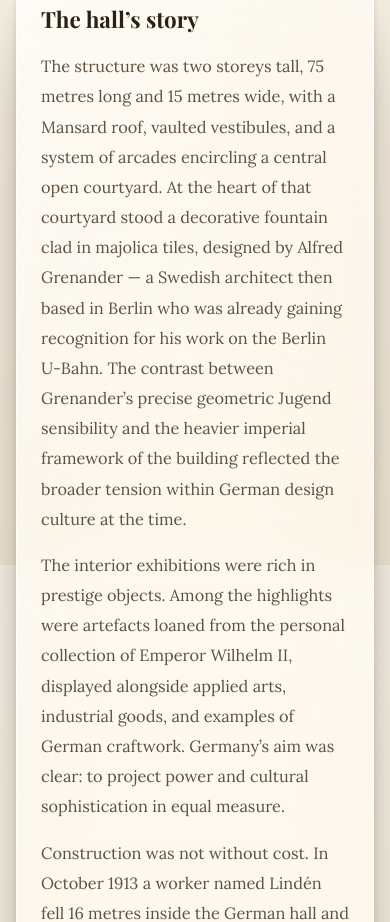
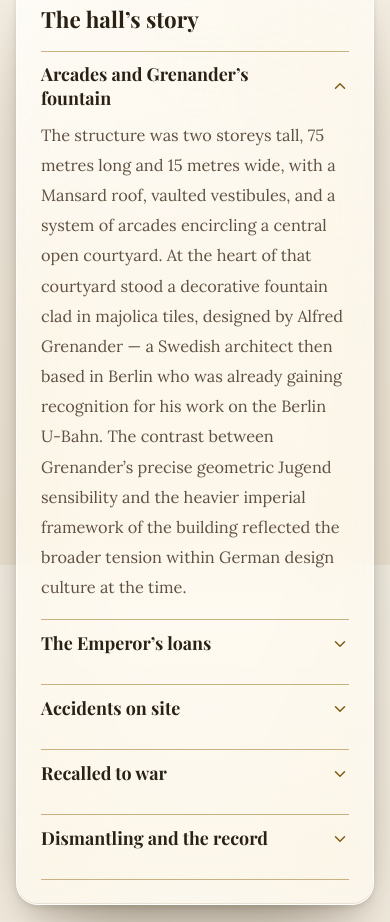
Before and after one commit to roerstrand/Digitization-Project, a plain HTML site: page germanbuilding.html in a window 390 px wide. Shown: the part 1967-2889 px from the top of the page. Drawn offline with nearby package versions, Linux system fonts and the light colour scheme.

Commit message:
Split building stories into titled parts and fit short landscape screens
Each story paragraph gets its own subheading. Below 1024 px the
subheadings become disclosure buttons: the first part is open, the rest
are hidden with hidden="until-found" so find-in-page still reaches them.
On short landscape screens the heading sits beside the first motif so
both appear in the first viewport.

Co-Authored-By: Claude Opus 5.5 <noreply@anthropic.com>

```diff
--- a/css/main.css
+++ b/css/main.css
@@ -1248,6 +1248,33 @@ main#content {
   .opening-lede { margin-top: -0.6rem; }
 }
 
+@media (max-width: 1023px) and (min-width: 600px) and (max-height: 520px) and (orientation: landscape) {
+  .gallery-container:has(.opening-head) {
+    grid-template-columns: minmax(0, 0.9fr) minmax(0, 1.1fr);
+    grid-template-rows: auto auto auto 1fr;
+    column-gap: 1.5rem;
+    align-items: start;
+  }
+
+  .opening-kicker,
+  .opening-head h1,
+  .opening-lede,
+  .opening-intro { grid-column: 1; }
+
+  .opening-kicker { grid-row: 1; }
+  .opening-head h1 { grid-row: 2; }
+  .opening-lede { grid-row: 3; }
+  .opening-intro { grid-row: 4; margin-top: 0; }
+
+  .gallery-container:has(.opening-head) > .gallery-box {
+    grid-column: 2;
+    grid-row: 1 / span 4;
+  }
+
+  .opening-facts,
+  .gallery-container:has(.opening-head) > .textbox { grid-column: 1 / -1; }
+}
+
 @media (min-width: 1024px) {
   .gallery-container:has(.opening-head) {
     grid-template-columns: minmax(0, 0.85fr) minmax(0, 1.15fr);
@@ -1656,6 +1683,55 @@ main#content {
   color: var(--text);
 }
 
+.story-part h3 {
+  margin: 1.6rem 0 0.5rem;
+  font-size: 1.12rem;
+  line-height: 1.35;
+  color: var(--text);
+}
+
+.story-part:first-of-type h3 { margin-top: 0; }
+
+.story-part.is-collapsible h3 { margin: 0; }
+
+.story-part.is-collapsible {
+  border-top: 1px solid var(--brass-line);
+}
+
+.story-part.is-collapsible:last-child {
+  border-bottom: 1px solid var(--brass-line);
+}
+
+.story-toggle {
+  display: flex;
+  align-items: center;
+  justify-content: space-between;
+  gap: 0.75rem;
+  width: 100%;
+  min-height: 48px;
+  padding: 0.6rem 0;
+  border: none;
+  background: none;
+  color: inherit;
+  font: inherit;
+  text-align: left;
+  cursor: pointer;
+}
+
+.story-chevron {
+  flex-shrink: 0;
+  color: var(--label);
+  transition: transform 180ms ease;
+}
+
+.story-part.is-open .story-chevron { transform: rotate(180deg); }
+
+.story-part.is-collapsible .story-body { padding-bottom: 1rem; }
+
+@media (prefers-reduced-motion: reduce) {
+  .story-chevron { transition: none; }
+}
+
 @media (max-width: 1099px) {
   .gallery-container:not(:has(.opening-head)) .textbox {
     max-width: 72ch;
--- a/germanbuilding.html
+++ b/germanbuilding.html
@@ -129,6 +129,8 @@
             <div class="textbox" id="story">
                <h2>The hall’s story</h2>
 
+               <section class="story-part">
+                  <h3>Arcades and Grenander’s fountain</h3>
                   <p>The structure was two storeys tall, 75 metres long and 15 metres wide, with a Mansard roof,
                      vaulted vestibules, and a system of arcades encircling a central open courtyard. At the heart
                      of that courtyard stood a decorative fountain clad in majolica tiles, designed by Alfred
@@ -136,28 +138,41 @@
                      for his work on the Berlin U-Bahn. The contrast between Grenander’s precise geometric Jugend
                      sensibility and the heavier imperial framework of the building reflected the broader tension
                      within German design culture at the time.</p>
+               </section>
 
+               <section class="story-part">
+                  <h3>The Emperor’s loans</h3>
                   <p>The interior exhibitions were rich in prestige objects. Among the highlights were artefacts
                      loaned from the personal collection of Emperor Wilhelm II, displayed alongside applied arts,
                      industrial goods, and examples of German craftwork. Germany’s aim was clear: to project power
                      and cultural sophistication in equal measure.</p>
+               </section>
 
+               <section class="story-part">
+                  <h3>Accidents on site</h3>
                   <p>Construction was not without cost. In October 1913 a worker named Lindén fell 16 metres
                      inside the German hall and was killed under falling roof trusses and beams; his colleagues
                      refused to resume work until proper safety arrangements were made. In March 1914 a scaffold
                      in the hall's Kejsarsalen collapsed under a load of plaster ornaments, badly injuring the
                      stucco worker Karl Pettersson. Both accidents survive only in the newspaper clippings at
                      Malmö City Archive.</p>
+               </section>
 
+               <section class="story-part">
+                  <h3>Recalled to war</h3>
                   <p>The summer of 1914 brought far darker news. In the first days of August, while the
                      exhibition was still open, a German warship anchored off Malmö to collect members of the
                      German section recalled for military service — reported in the press on 7 August. The
                      pavilion that had been built as a cultural bridge became, in retrospect, a last flourish
                      before catastrophe.</p>
+               </section>
 
+               <section class="story-part">
+                  <h3>Dismantling and the record</h3>
                   <p>The building was dismantled following the exhibition’s close in October 1914, leaving only
                      photographic and printed records. The account on this page is drawn from them: the catalogs
                      at Malmö City Library, and the newspaper clippings digitized at Malmö City Archive.</p>
+               </section>
             </div>
          </div>
       </div>
--- a/scripts/main.js
+++ b/scripts/main.js
@@ -621,6 +621,64 @@ function setupMenu() {
 }
 
 /* ===================================
+   STORY PARTS (collapsible on narrow screens)
+=================================== */
+const narrowStory = window.matchMedia('(max-width: 1023px)');
+
+function setupStoryParts() {
+  const parts = [...document.querySelectorAll('#story .story-part')];
+  if (!parts.length) return;
+
+  const items = parts.map((part, i) => {
+    const heading = part.querySelector('h3');
+    const body = document.createElement('div');
+    body.className = 'story-body';
+    body.id = `story-part-${i + 1}`;
+    while (heading.nextSibling) body.appendChild(heading.nextSibling);
+    part.appendChild(body);
+    return { part, heading, body, title: heading.textContent, open: i === 0 };
+  });
+
+  const setOpen = (item, open) => {
+    item.open = open;
+    item.part.classList.toggle('is-open', open);
+    const btn = item.heading.querySelector('button');
+    if (btn) btn.setAttribute('aria-expanded', String(open));
+    if (open) item.body.removeAttribute('hidden');
+    else item.body.setAttribute('hidden', 'until-found');
+  };
+
+  const apply = () => {
+    items.forEach(item => {
+      if (narrowStory.matches) {
+        const btn = document.createElement('button');
+        btn.type = 'button';
+        btn.className = 'story-toggle';
+        btn.setAttribute('aria-controls', item.body.id);
+        btn.innerHTML = ICONS.chevron.replace('toc-chevron', 'story-chevron');
+        const label = document.createElement('span');
+        label.textContent = item.title;
+        btn.prepend(label);
+        btn.addEventListener('click', () => setOpen(item, !item.open));
+        item.heading.replaceChildren(btn);
+        item.part.classList.add('is-collapsible');
+        setOpen(item, item.open);
+      } else {
+        item.heading.replaceChildren(item.title);
+        item.part.classList.remove('is-collapsible', 'is-open');
+        item.body.removeAttribute('hidden');
+      }
+    });
+  };
+
+  items.forEach(item => {
+    item.body.addEventListener('beforematch', () => setOpen(item, true));
+  });
+  narrowStory.addEventListener('change', apply);
+  apply();
+}
+
+/* ===================================
    ON THIS PAGE (sidebar on wide, drop-down on narrow)
 =================================== */
 function setupToc() {
@@ -876,6 +934,7 @@ document.addEventListener('DOMContentLoaded', () => {
     revealTargets.forEach(el => el.classList.add('visible'));
   }
 
+  setupStoryParts();
   setupToc();
 
   /* --- Back to top --- */
```
Also changed, not shown: baltictower.html (+12 -0 lines), danishbuilding.html (+9 -0 lines), russianbuilding.html (+12 -0 lines). Lines whose indentation alone changed are shown as unchanged.
